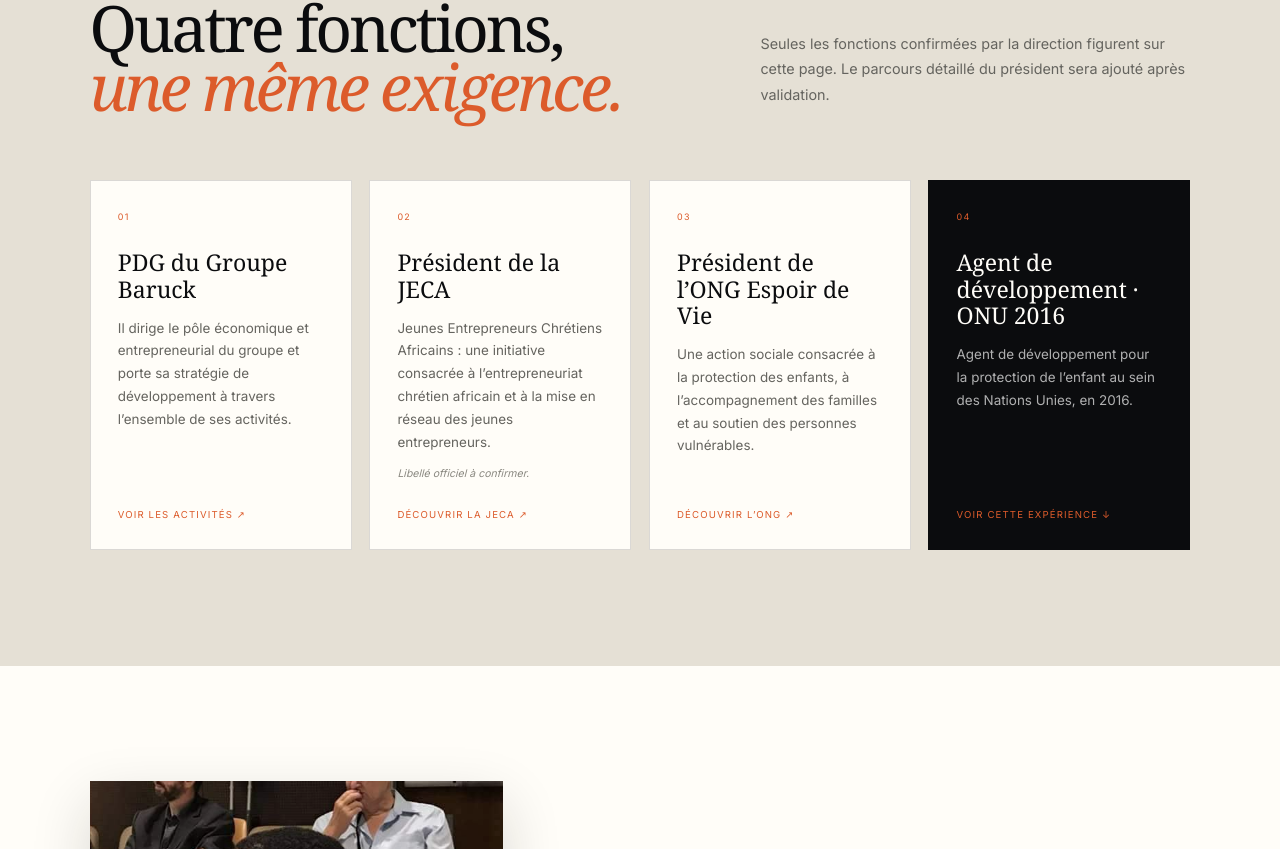
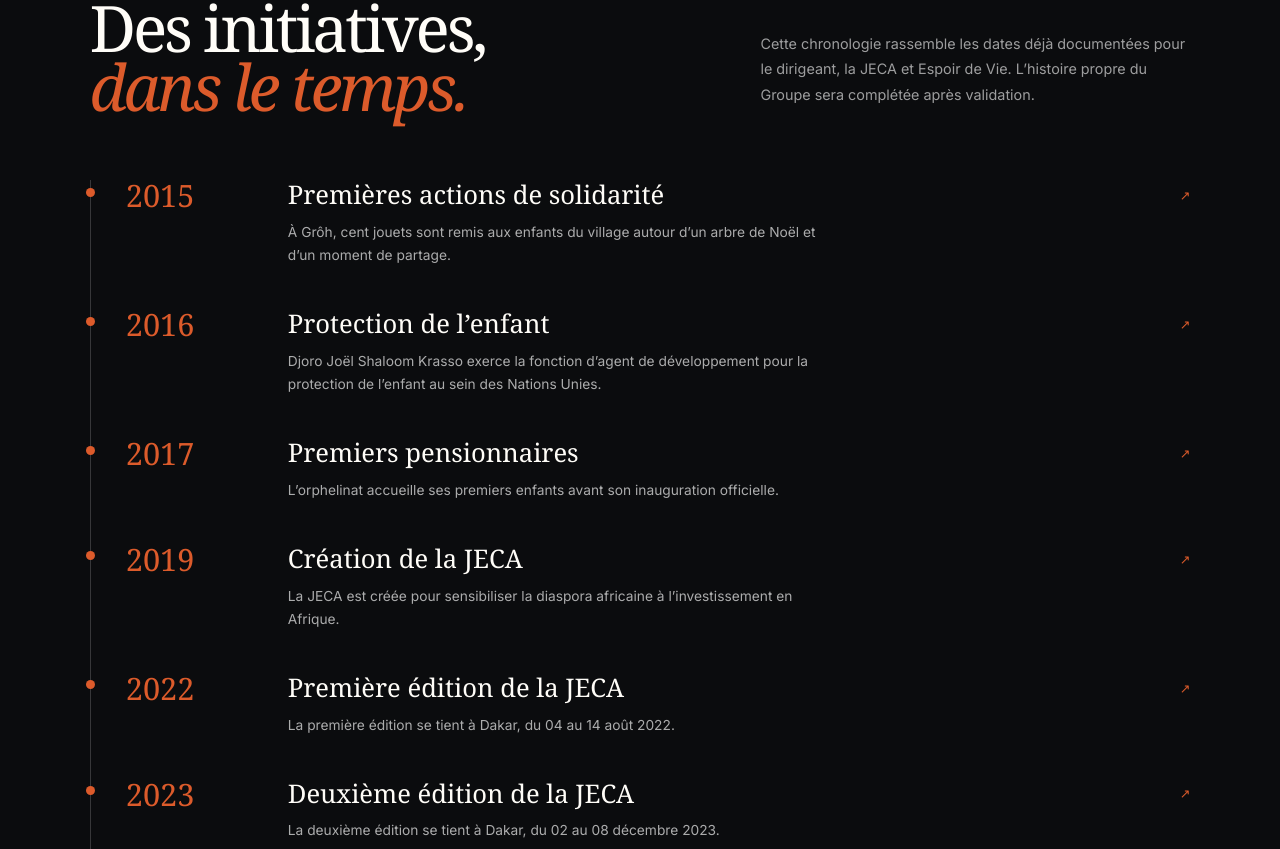
Before and after one commit to Gaslandie/groupe-baruck, a Next.js app: page /groupe in a window 1280 px wide. Shown: the part 2011-2860 px from the top of the page. Built offline with nearby package versions, Linux system fonts and the light colour scheme.

Commit message:
feat(group): add documented milestones timeline
Co-Authored-By: Claude Opus 5 (1M context) <noreply@anthropic.com>

```diff
--- a/src/app/groupe/page.tsx
+++ b/src/app/groupe/page.tsx
@@ -4,6 +4,7 @@ import { AboutCommitments } from "@/components/about/AboutCommitments";
 import { AboutCta } from "@/components/about/AboutCta";
 import { AboutHero } from "@/components/about/AboutHero";
 import { AboutIntro } from "@/components/about/AboutIntro";
+import { AboutMilestones } from "@/components/about/AboutMilestones";
 import { AboutOnu } from "@/components/about/AboutOnu";
 import { AboutPresence } from "@/components/about/AboutPresence";
 import { AboutQuote } from "@/components/about/AboutQuote";
@@ -37,6 +38,7 @@ export default function GroupPage() {
       <AboutHero />
       <Marquee items={marqueeItems} label="Repères du Groupe Baruck" />
       <AboutIntro />
+      <AboutMilestones />
       <AboutRoles />
       <AboutOnu />
       <AboutQuote />
--- /dev/null
+++ b/src/components/about/AboutMilestones.tsx
@@ -0,0 +1,82 @@
+import type { ReactNode } from "react";
+import Link from "next/link";
+
+import { milestones } from "@/data/about";
+import { ClientNote } from "@/components/ui/ClientNote";
+
+import { AboutSectionHead } from "./AboutSectionHead";
+
+const linkStyles =
+  "group grid grid-cols-[1fr_auto] items-start gap-4 transition-[transform,color] duration-[250ms] hover:translate-x-[.4rem] focus-visible:translate-x-[.4rem]";
+
+function MilestoneLink({ href, children }: { href: string; children: ReactNode }) {
+  if (href.startsWith("#")) {
+    return (
+      <a href={href} className={linkStyles}>
+        {children}
+      </a>
+    );
+  }
+
+  return (
+    <Link href={href} className={linkStyles}>
+      {children}
+    </Link>
+  );
+}
+
+export function AboutMilestones() {
+  return (
+    <section
+      id="reperes"
+      className="bg-ink px-[clamp(1.3rem,7vw,8rem)] py-[clamp(5rem,9vw,9rem)] text-ivory"
+    >
+      <AboutSectionHead
+        eyebrow="Repères"
+        title="Des initiatives,"
+        emphasis="dans le temps."
+        text="Cette chronologie rassemble les dates déjà documentées pour le dirigeant, la JECA et Espoir de Vie. L’histoire propre du Groupe sera complétée après validation."
+        tone="light"
+      />
+
+      <ol className="reveal-stagger m-0 list-none p-0">
+        {milestones.map((milestone) => (
+          <li
+            key={milestone.title}
+            className="reveal relative grid grid-cols-[130px_1fr] gap-8 border-l border-[rgba(255,255,255,.18)] pb-[2.6rem] pl-[2.2rem] before:absolute before:left-[-5px] before:top-[.45rem] before:h-[9px] before:w-[9px] before:rounded-full before:bg-accent before:content-[''] last:pb-0 max-[1080px]:grid-cols-[110px_1fr] max-[1080px]:gap-5 max-tablet:grid-cols-1 max-tablet:gap-[.6rem] max-tablet:pb-[2.2rem] max-tablet:pl-6"
+          >
+            <time
+              dateTime={milestone.dateTime}
+              className="font-display text-[clamp(1.6rem,2.4vw,2.4rem)] leading-none text-accent"
+            >
+              {milestone.year}
+            </time>
+            <MilestoneLink href={milestone.href}>
+              <span>
+                <h3 className="m-0 font-display text-[clamp(1.4rem,2vw,2rem)] font-normal leading-[1.15]">
+                  {milestone.title}
+                </h3>
+                <p className="mb-0 mt-[.7rem] max-w-[540px] text-[.86rem] leading-[1.7] text-[rgba(255,255,255,.66)]">
+                  {milestone.text}
+                </p>
+              </span>
+              <i
+                aria-hidden="true"
+                className="mt-[.35rem] text-[.8rem] not-italic text-accent transition-transform duration-[250ms] group-hover:translate-x-1 group-hover:translate-y-[-2px]"
+              >
+                ↗
+              </i>
+            </MilestoneLink>
+          </li>
+        ))}
+      </ol>
+
+      <div className="reveal mt-[clamp(3rem,5vw,4.5rem)] max-w-[540px] border-t border-[rgba(255,255,255,.18)] pt-[1.4rem]">
+        <p className="m-0 text-[.62rem] uppercase tracking-[.15em] text-[rgba(255,255,255,.75)]">
+          Création du Groupe Baruck
+        </p>
+        <ClientNote>Date à confirmer avec le client.</ClientNote>
+      </div>
+    </section>
+  );
+}
--- /dev/null
+++ b/src/data/about.ts
@@ -0,0 +1,63 @@
+export type Milestone = {
+  /** Année affichée. */
+  year: string;
+  /** Valeur machine du <time>, reprise des dates déjà publiées quand elles existent. */
+  dateTime: string;
+  title: string;
+  text: string;
+  /** Ancre locale (#…) ou route interne du site. */
+  href: string;
+};
+
+/** Repères documentés du dirigeant, de la JECA et d'Espoir de Vie. Aucune date du Groupe. */
+export const milestones: Milestone[] = [
+  {
+    year: "2015",
+    dateTime: "2015-12-23",
+    title: "Premières actions de solidarité",
+    text: "À Grôh, cent jouets sont remis aux enfants du village autour d’un arbre de Noël et d’un moment de partage.",
+    href: "/espoir-de-vie/#actions",
+  },
+  {
+    year: "2016",
+    dateTime: "2016",
+    title: "Protection de l’enfant",
+    text: "Djoro Joël Shaloom Krasso exerce la fonction d’agent de développement pour la protection de l’enfant au sein des Nations Unies.",
+    href: "#experience-onu",
+  },
+  {
+    year: "2017",
+    dateTime: "2017-02-11",
+    title: "Premiers pensionnaires",
+    text: "L’orphelinat accueille ses premiers enfants avant son inauguration officielle.",
+    href: "/espoir-de-vie/#orphelinat",
+  },
+  {
+    year: "2019",
+    dateTime: "2019",
+    title: "Création de la JECA",
+    text: "La JECA est créée pour sensibiliser la diaspora africaine à l’investissement en Afrique.",
+    href: "/jeca/#vision",
+  },
+  {
+    year: "2022",
+    dateTime: "2022-08-04",
+    title: "Première édition de la JECA",
+    text: "La première édition se tient à Dakar, du 04 au 14 août 2022.",
+    href: "/jeca/#edition-1",
+  },
+  {
+    year: "2023",
+    dateTime: "2023-12-02",
+    title: "Deuxième édition de la JECA",
+    text: "La deuxième édition se tient à Dakar, du 02 au 08 décembre 2023.",
+    href: "/jeca/#edition-2",
+  },
+  {
+    year: "2026",
+    dateTime: "2026-07-30",
+    title: "Troisième édition de la JECA",
+    text: "La troisième édition se tient à Conakry, du 30 juillet au 04 août 2026.",
+    href: "/jeca/#edition-3",
+  },
+];
```
